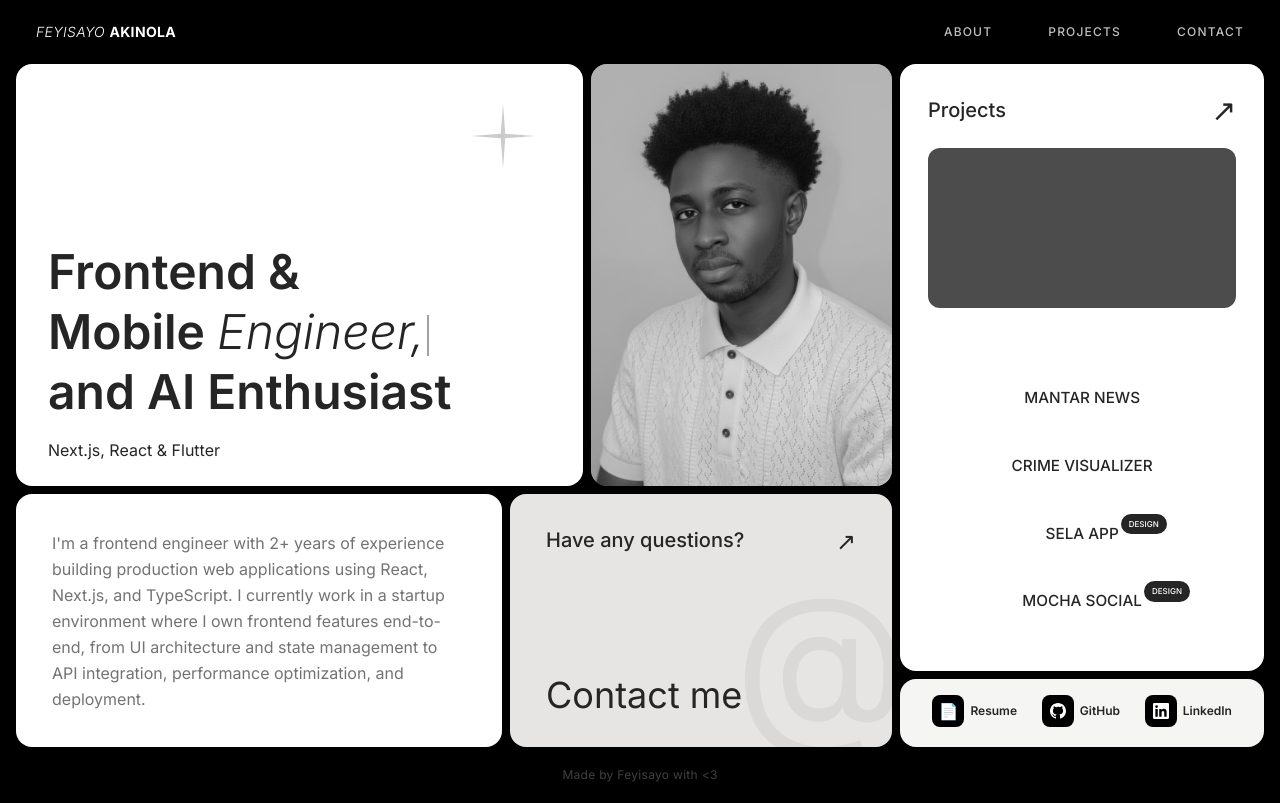
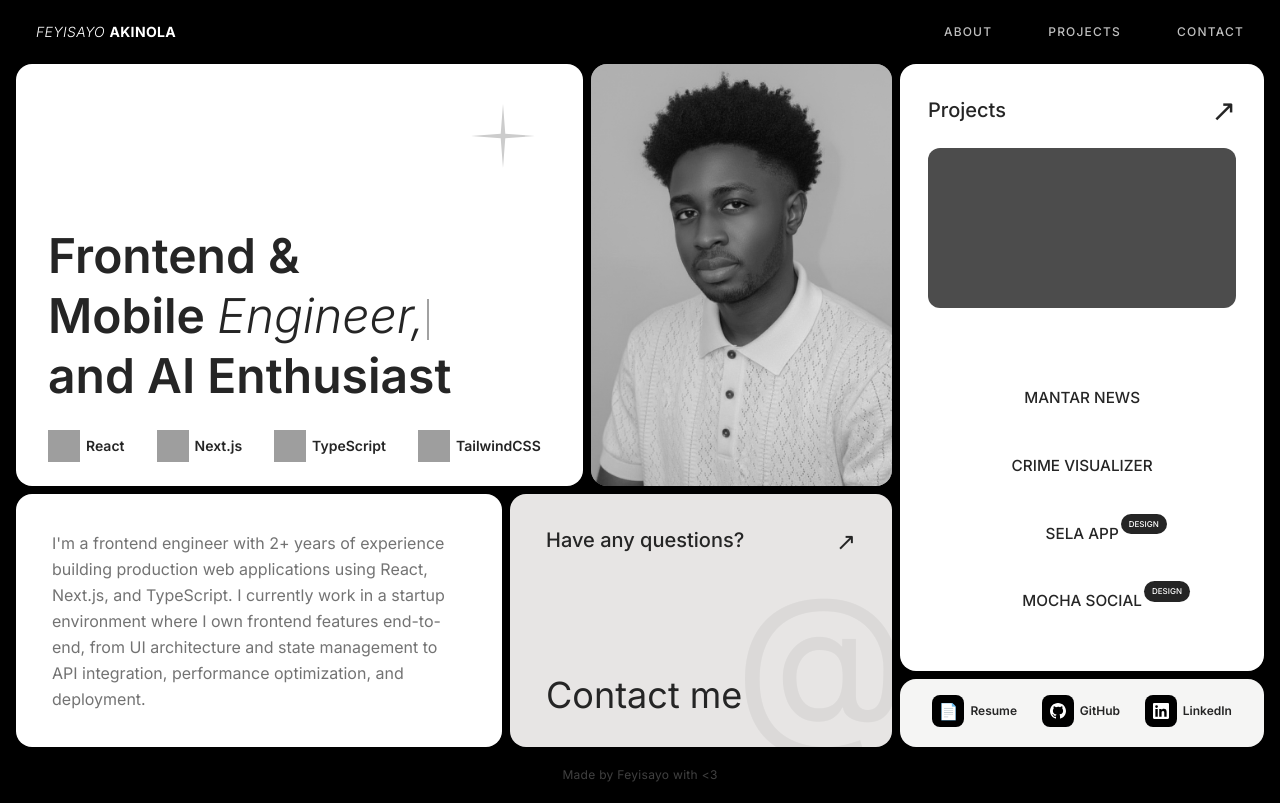
Before and after one commit to feyi-akinola/portfolio-2, a React app: page / in a window 1280 px wide. Built offline with nearby package versions, Linux system fonts and the light colour scheme; grey boxes are pictures that could not be loaded; the HTML template or start-up script is replaced by a standard one.

Commit message:
Added inifite horizontal scrolling skills in hero card

```diff
--- a/src/components/HeroCard.tsx
+++ b/src/components/HeroCard.tsx
@@ -66,6 +66,26 @@ type HeroCardProps = {
   style?: React.CSSProperties;
 };
 
+type Skill = { name: string; icon: string };
+
+const skills: Skill[] = [
+  { name: "React", icon: "/icons/reactjs.svg"},
+  { name: "Next.js", icon: "/icons/nextjs.svg"},
+  { name: "TypeScript", icon: "/icons/typescript.svg"},
+  { name: "TailwindCSS", icon: "/icons/tailwindcss.svg"},
+  { name: "Flutter", icon: "/icons/flutter.svg"},
+  { name: "Vite", icon: "/icons/vitejs.svg"},
+  { name: "Python", icon: "/icons/python.svg"},
+  { name: "Figma", icon: "/icons/figma.svg"}
+];
+
+const SkillItem = ({ item }: { item: Skill }) => (
+  <div className="flex items-center gap-1.5 text-text whitespace-nowrap">
+    <img src={item.icon} alt="" className="w-8 h-8" />
+    <p className="text-sm font-semibold">{item.name}</p>
+  </div>
+);
+
 export default function HeroCard({ style }: HeroCardProps) {
   const word = useTypewriter(WORDS);
 
@@ -78,7 +98,7 @@ export default function HeroCard({ style }: HeroCardProps) {
         <StarIcon />
       </div>
       <div className="flex-1" />
-      <h1 className="text-2xl sm:text-3xl xl:text-5xl font-semibold leading-tight text-text">
+      <h1 className="text-2xl sm:text-3xl lg:text-5xl font-semibold leading-tight text-text">
         Frontend &
         <br />
         Mobile{" "}
@@ -92,15 +112,40 @@ export default function HeroCard({ style }: HeroCardProps) {
         <br />
         and AI Enthusiast
       </h1>
-      <p className="mt-4 text-text text-base translate-x-0 group-hover:translate-x-2 transition-transform duration-300">
-        Next.js, React & Flutter
-      </p>
+
+      <div className="mt-6 w-full overflow-hidden">
+        <div className="flex w-max animate-scroll">
+          {/* First Skill Set */}
+          <div className="flex gap-8 pr-8">
+            {skills.map((item, i) => (
+              <SkillItem key={`a-${i}`} item={item} />
+            ))}
+          </div>
+
+          {/* Second Skill Set (Identical) */}
+          <div className="flex gap-8 pr-8">
+            {skills.map((item, i) => (
+              <SkillItem key={`b-${i}`} item={item} />
+            ))}
+          </div>
+
+        </div>
+      </div>
 
       <style>
         {`
           @keyframes blink {
             0%, 100% { opacity: 1; }
-            50%       { opacity: 0; }
+            50% { opacity: 0; }
+          }
+
+          @keyframes scroll {
+            0% { transform: translateX(0); }
+            100% { transform: translateX(-50%); }
+          }
+
+          .animate-scroll {
+            animation: scroll 25s linear infinite;
           }
         `}
       </style>
```
